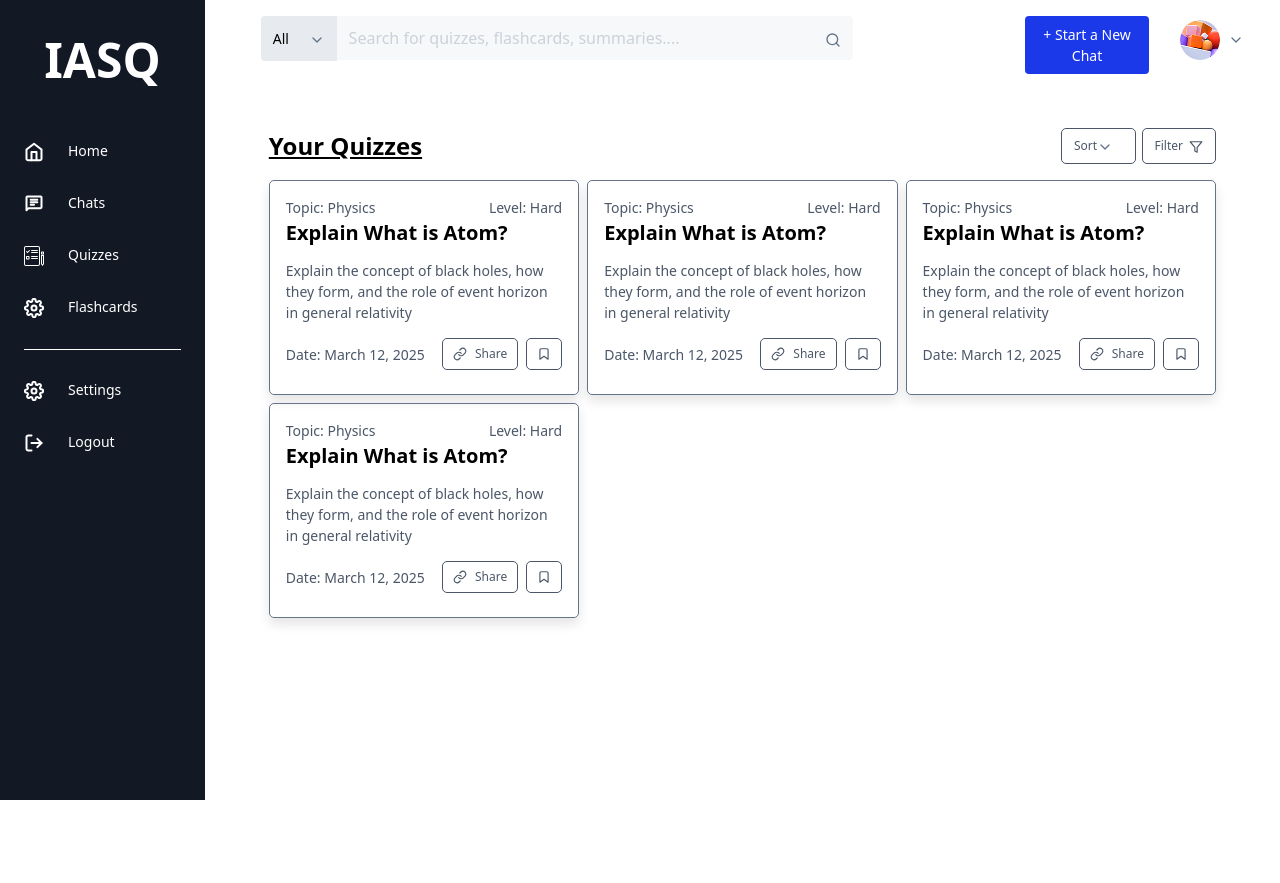
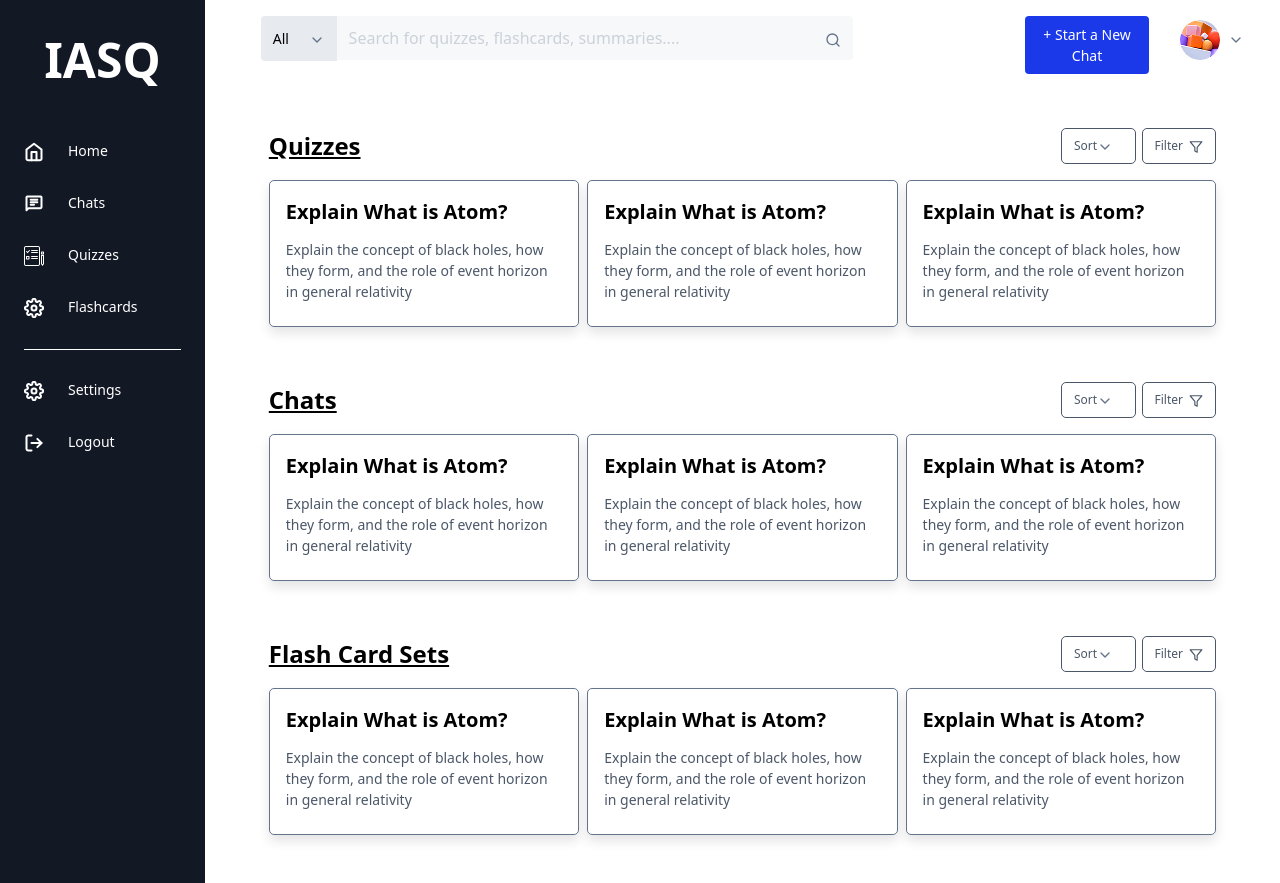
Before and after one commit to Salam-Hachtoon/frontend, a React (Vite) app in the folder iasq/: page / in a window 1280 px wide. Before the commit the page ends 800 px from the top, so only its background shows below. Built offline with nearby package versions, Linux system fonts and the light colour scheme.

Commit message:
created initial layout for the homepage

```diff
--- a/iasq/src/App.jsx
+++ b/iasq/src/App.jsx
@@ -2,12 +2,13 @@ import './App.css'
 import Signup from './pages/Signup.'
 import Login from './pages/Login'
 import Quizzes from './pages/Quizzes'
+import Homepage from './pages/Homepage'
 
 function App() {
 
 
   return (
-    <Quizzes></Quizzes>
+    <Homepage></Homepage>
   )
 }
 
--- /dev/null
+++ b/iasq/src/components/PreviewCard.jsx
@@ -0,0 +1,18 @@
+const PreviewCard = ({
+    card_title,
+    card_description,
+  }) => {
+    return (
+      <div className="card pt-[16px] px-[16px] pb-[24px] border-[1px] border-[#64748B] rounded-[5px] shadow-[0_6px_12px_#0000001C]">
+
+        <div className="card-title mb-[12px] text-[20px] font-bold">
+          <h3>{card_title}</h3>
+        </div>
+        <div className="card-description">
+          <p className="text-[14px] text-[#4B5768]">{card_description}</p>
+        </div>
+      </div>
+    );
+  };
+
+  export default PreviewCard;
--- /dev/null
+++ b/iasq/src/pages/Homepage.jsx
@@ -0,0 +1,74 @@
+import "../App.css";
+import Header from "../components/header";
+import PCHeader from "../components/PageContentHeader";
+import PreviewCard from "../components/PreviewCard";
+import Sidebar from "../components/Sidebar";
+
+const Homepage = () => {
+  return (
+    <div className="grid grid-cols-[16%_84%] h-screen">
+      <Sidebar></Sidebar>
+      <div className="main-content">
+        <Header></Header>
+        <div className="page-content px-[64px] py-[48px]">
+
+          {/* Quizzes */}
+          <PCHeader pageHeader="Quizzes"></PCHeader>
+          <div className="cards-container grid grid-cols-3 mt-[16px] gap-[8px] mb-[55px] ">
+            <PreviewCard
+              card_title="Explain What is Atom?"
+              card_description="Explain the concept of black holes, how they form, and the role of event horizon in general relativity"
+            ></PreviewCard>
+            <PreviewCard
+              card_title="Explain What is Atom?"
+              card_description="Explain the concept of black holes, how they form, and the role of event horizon in general relativity"
+            ></PreviewCard>
+            <PreviewCard
+              card_title="Explain What is Atom?"
+              card_description="Explain the concept of black holes, how they form, and the role of event horizon in general relativity"
+            ></PreviewCard>
+          </div>
+
+          {/* Chats */}
+          <PCHeader className="mt-[16px]" pageHeader="Chats"></PCHeader>
+          <div className="cards-container grid grid-cols-3 mt-[16px] gap-[8px] mb-[55px]">
+            <PreviewCard
+              card_title="Explain What is Atom?"
+              card_description="Explain the concept of black holes, how they form, and the role of event horizon in general relativity"
+            ></PreviewCard>
+            <PreviewCard
+              card_title="Explain What is Atom?"
+              card_description="Explain the concept of black holes, how they form, and the role of event horizon in general relativity"
+            ></PreviewCard>
+            <PreviewCard
+              card_title="Explain What is Atom?"
+              card_description="Explain the concept of black holes, how they form, and the role of event horizon in general relativity"
+            ></PreviewCard>
+          </div>
+
+          {/* Flash Card Sets */}
+          <PCHeader
+            className="mt-[16px]"
+            pageHeader="Flash Card Sets"
+          ></PCHeader>
+          <div className="cards-container grid grid-cols-3 mt-[16px] gap-[8px] ">
+            <PreviewCard
+              card_title="Explain What is Atom?"
+              card_description="Explain the concept of black holes, how they form, and the role of event horizon in general relativity"
+            ></PreviewCard>
+            <PreviewCard
+              card_title="Explain What is Atom?"
+              card_description="Explain the concept of black holes, how they form, and the role of event horizon in general relativity"
+            ></PreviewCard>
+            <PreviewCard
+              card_title="Explain What is Atom?"
+              card_description="Explain the concept of black holes, how they form, and the role of event horizon in general relativity"
+            ></PreviewCard>
+          </div>
+        </div>
+      </div>
+    </div>
+  );
+};
+
+export default Homepage;
```
